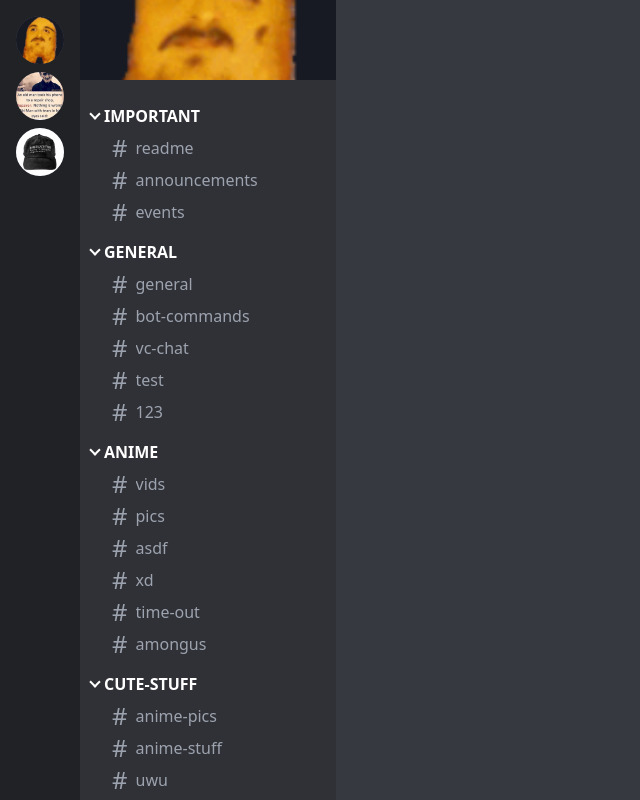
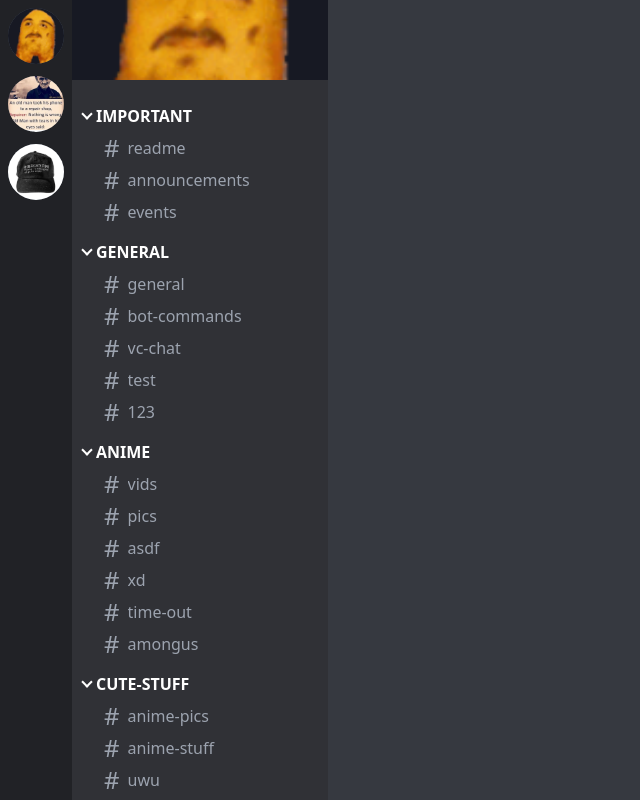
Before and after one commit to hopgrab/Discord-Offline-Proj, a React (Vite) app: page / in a window 1280 px wide. Shown: the whole page, without its empty margins (0-640 px from the left). Built offline with nearby package versions, Linux system fonts and the light colour scheme.

Commit message:
small sizing and spacing changes

```diff
--- a/src/App.jsx
+++ b/src/App.jsx
@@ -18,14 +18,14 @@ export default function App() {
 
 function Servers() {
   return (
-    <div className="bg-[#212226] w-18 p-4 space-y-2">
+    <div className="bg-[#212226] w-18 p-2 space-y-3">
       {images.map((image, index) => (
         <button
           key={index}
-          className="w-12 h-12 bg-gray-600 flex items-center justify-center rounded-full"
+          className="size-14 bg-gray-600 flex items-center justify-center rounded-full"
         >
           <div className="avatar tooltip tooltip-right" data-tip="hello">
-            <div className="w-fit rounded-3xl hover:rounded-2xl transition-all duration-200">
+            <div className="w-fit rounded-badge hover:rounded-2xl transition-all duration-200">
               <img src={`./src/assets/${image}`} alt={`Server ${index + 1}`} />
             </div>
           </div>
```
